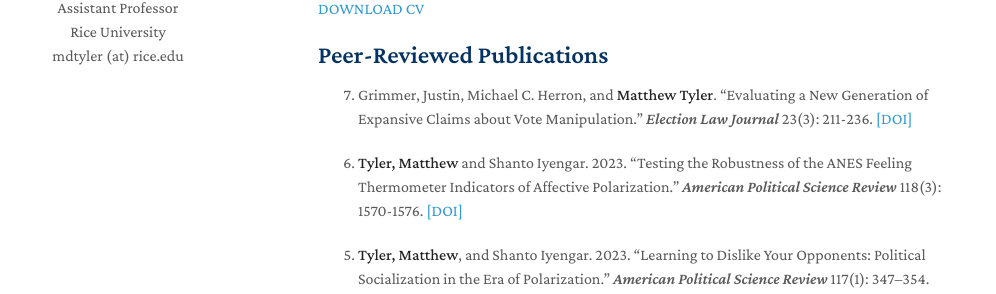
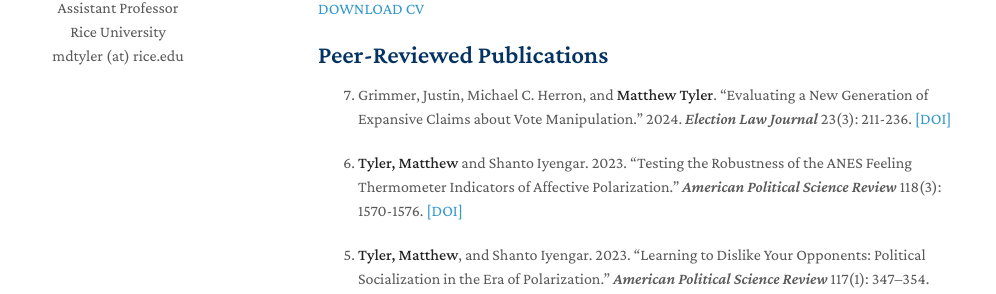
Before and after one commit to matthewtyler/matthewtyler.github.io, a Jekyll site: the page built from index.md, in a window 1280 px wide and 900 px high. Shown: the part 300-594 px from the top of the window, without its empty margins (152-1148 px from the left). Built offline with Jekyll 4.4.1, drawn with Linux system fonts in a browser that asks for light colours; nearby versions of some CDN libraries; a style sheet for code colours, icons or effects is not loaded; our own code applies the rules of GitHub Pages for plain Markdown files.

Commit message:
Update index.md

```diff
--- a/index.md
+++ b/index.md
@@ -22,7 +22,7 @@
 
 {: reversed="reversed"}
 
-7. Grimmer, Justin, Michael C. Herron, and **Matthew Tyler**. "Evaluating a New Generation of Expansive Claims about Vote Manipulation." *Election Law Journal* 23(3): 211-236. [[DOI]](https://doi.org/10.1089/elj.2022.0070)
+7. Grimmer, Justin, Michael C. Herron, and **Matthew Tyler**. "Evaluating a New Generation of Expansive Claims about Vote Manipulation." 2024. *Election Law Journal* 23(3): 211-236. [[DOI]](https://doi.org/10.1089/elj.2022.0070)
 
 6. **Tyler, Matthew** and Shanto Iyengar. 2023. "Testing the Robustness of the ANES Feeling Thermometer Indicators of Affective Polarization." *American Political Science Review* 118(3): 1570-1576. [[DOI]](https://doi.org/10.1017/S0003055423001302)
 
```
